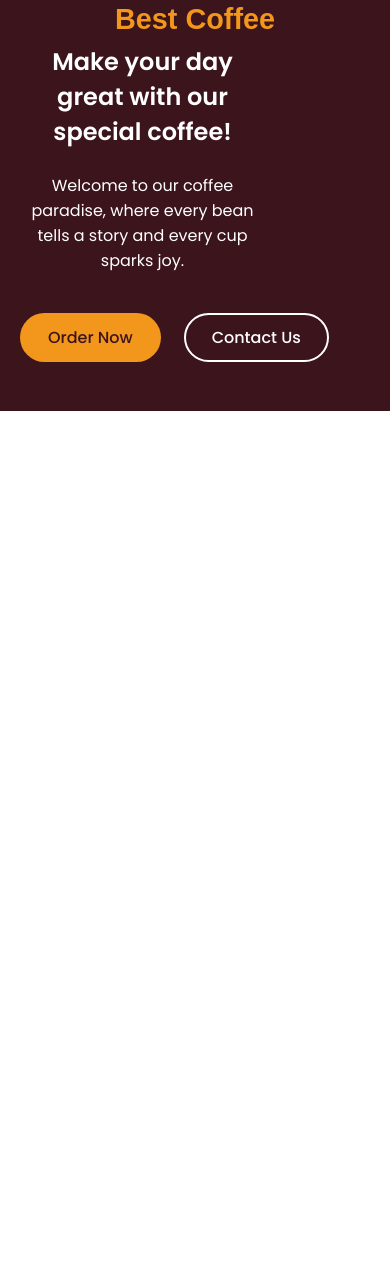
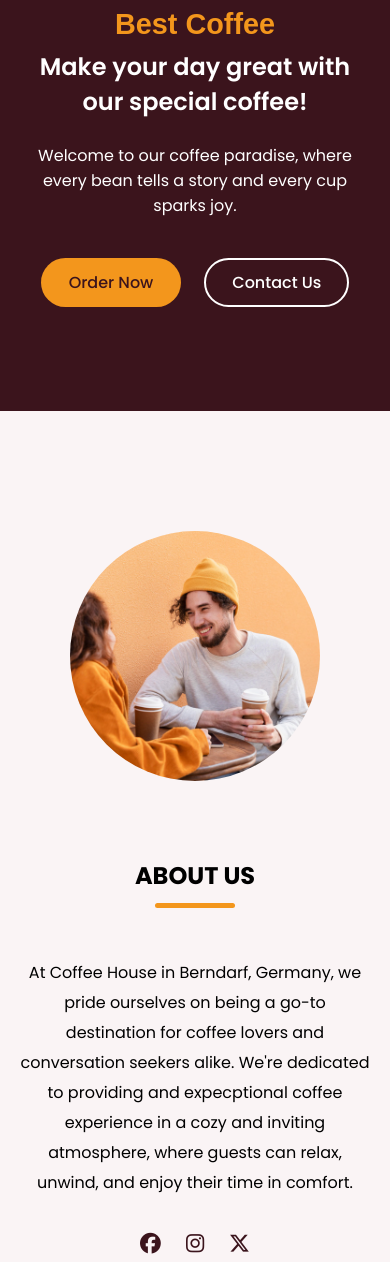
Before and after one commit to prabhatkumarmaharana/Coffee-Website, a plain HTML site: page index.html in a window 390 px wide. Shown: the part 433-1695 px from the top of the page. Before the commit the page ends 844 px from the top, so only its background shows below. Drawn offline with Linux system fonts and the light colour scheme; a web font is replaced by a local one.

Commit message:
2nd commit

```diff
--- a/index.html
+++ b/index.html
@@ -63,6 +63,94 @@
                 </div>
             </div>
         </section>
+
+        <!-- About Section -->
+         <section class="about-section">
+            <div class="section-content">
+                <div class="about-image-wrapper">
+                    <img src="images/about-image.jpg" alt="" class="about-image">
+                </div>
+                <div class="about-details">
+                    <h2 class="section-title">About Us</h2>
+                    <p class="text">
+                        At Coffee House in Berndarf, Germany, we pride ourselves on being a go-to destination for coffee lovers and conversation seekers alike. We're dedicated to providing and expecptional coffee experience in a cozy and inviting atmosphere, where guests can relax, unwind, and enjoy their time in comfort.
+                    </p>
+                    <div class="social-link-list">
+                        <a href="#" class="social-link"><i class="fa-brands fa-facebook"></i></a>
+                        <a href="#" class="social-link"><i class="fa-brands fa-instagram"></i></a>
+                        <a href="#" class="social-link"><i class="fa-brands fa-x-twitter"></i></a>
+                    </div>
+                </div>
+            </div>
+         </section>
+
+         <!-- Menu Section -->
+         <section class="menu-section">
+            <h2 class="section-title">Our Menu</h2>
+            <div class="section-content">
+                <ul class="menu-list">
+                    <li class="menu-item">
+                        <img src="images/hot-beverages.png" alt="" class="menu-image">
+                        <h3 class="name">
+                            Hot Beverages
+                        </h3>
+                        <p class="text">
+                            wide range of Steaming hot coffee to make you fresh and light.
+                        </p>
+                    </li>
+
+                    <li class="menu-item">
+                        <img src="images/cold-beverages.png" alt="" class="menu-image">
+                        <h3 class="name">
+                            Cold Beverages
+                        </h3>
+                        <p class="text">
+                            Creamy and frothy cold coffee to make you cool.
+                        </p>
+                    </li>
+
+                    <li class="menu-item">
+                        <img src="images/refreshment.png" alt="" class="menu-image">
+                        <h3 class="name">
+                            Refreshment
+                        </h3>
+                        <p class="text">
+                            Fruit & icy refreshing drink to make feel refresh.
+                        </p>
+                    </li>
+
+                    <li class="menu-item">
+                        <img src="images/special-combo.png" alt="" class="menu-image">
+                        <h3 class="name">
+                            Special Combos
+                        </h3>
+                        <p class="text">
+                            Your Favorite eating and drinking combations.
+                        </p>
+                    </li>
+
+                    <li class="menu-item">
+                        <img src="images/desserts.png" alt="" class="menu-image">
+                        <h3 class="name">
+                            Desert
+                        </h3>
+                        <p class="text">
+                            Satiate your palate and take you on a culinary treat.
+                        </p>
+                    </li>
+
+                    <li class="menu-item">
+                        <img src="images/burger-frenchfries.png" alt="" class="menu-image">
+                        <h3 class="name">
+                            Burger & French Fries
+                        </h3>
+                        <p class="text">
+                            Quick bites to satisfy your small size hunger.
+                        </p>
+                    </li>
+                </ul>
+            </div>
+         </section>
     </main>
     <script src="script.js"></script>
 </body>
--- a/style.css
+++ b/style.css
@@ -65,6 +65,49 @@ img {
     max-width: var(--site-max-width);
 
 }
+
+.section-title {
+    text-align: center;
+    padding: 60px 0 100px;
+    text-transform: uppercase;
+    font-size: var(--font-size-xl);
+}
+.section-title::after {
+    content: "";
+    width: 80px;
+    height: 5px;
+    display: block;
+    margin: 10px auto 0;
+    border-radius: var(--border-radius-s);
+    background-color: var(--secondary-color);
+}
+.about-section .about-details {
+    max-width: 50%;
+}
+.about-section .about-details .section-title {
+    padding: 0;
+}
+
+.about-section .about-details .text {
+    line-height: 30px;
+    margin: 50px 0 30px;
+    text-align: center;
+    font-size: var(--font-size-m);
+}
+.about-section .social-link-list {
+    display: flex;
+    gap: 25px;
+    justify-content: center;
+}
+.about-section .social-link-list .social-link {
+    color: var(--primary-color);
+    font-size: var(--font-size-l);
+    transition: 0.2s ease;
+}
+.about-section .social-link-list .social-link:hover {
+    color: var(--secondary-color);
+}
+
 
 /* Navbar styling */
 header {
@@ -180,6 +223,23 @@ header .navbar {
     margin-right: 30px;
 }
 
+
+/* About Section Styling*/
+.about-section {
+    padding: 120px 0;
+    background: var(--light-pink-color);
+}
+.about-section .section-content {
+    display: flex;
+    align-items: center;
+    justify-content: space-between;
+}
+.about-section .about-image-wrapper .about-image {
+    width: 400px;
+    height: 400px;
+    object-fit: cover;
+    border-radius: var(--border-radius-circle);
+}
 /* Resoponsive media Query code for max width 900px */
 @media screen and (max-width: 900px) {
     :root {
@@ -199,6 +259,7 @@ header .navbar {
         backdrop-filter: blur(5px);
         background: rgba(0, 0, 0, 0.1);
     }
+
     #menu-close-button,
     #menu-open-button {
         display: block;
@@ -241,6 +302,7 @@ header .navbar {
         font-size: var(--font-size-l);
 
     }
+
     .hero-section .section-content {
         gap: 50px;
         text-align: center;
@@ -249,4 +311,29 @@ header .navbar {
         justify-content: center;
 
     }
+
+    .hero-section .hero-details :is(.subtitle, .description), .about-section .about-details {
+        max-width: 100%;
+    }
+
+    .hero-section .hero-details .buttons {
+        justify-content: center;
+    }
+
+    .hero-section .hero-image-wrapper {
+        max-width: 270px;
+        margin-right: 0;
+
+
+    }
+    .about-section .section-content {
+        gap: 70px;
+        flex-direction: column;
+    }
+    .about-section .about-image-wrapper .about-image {
+        width: 100%;
+        height: 100%;
+        max-width: 250px;
+        aspect-ratio: 1;
+    }
 }
```
